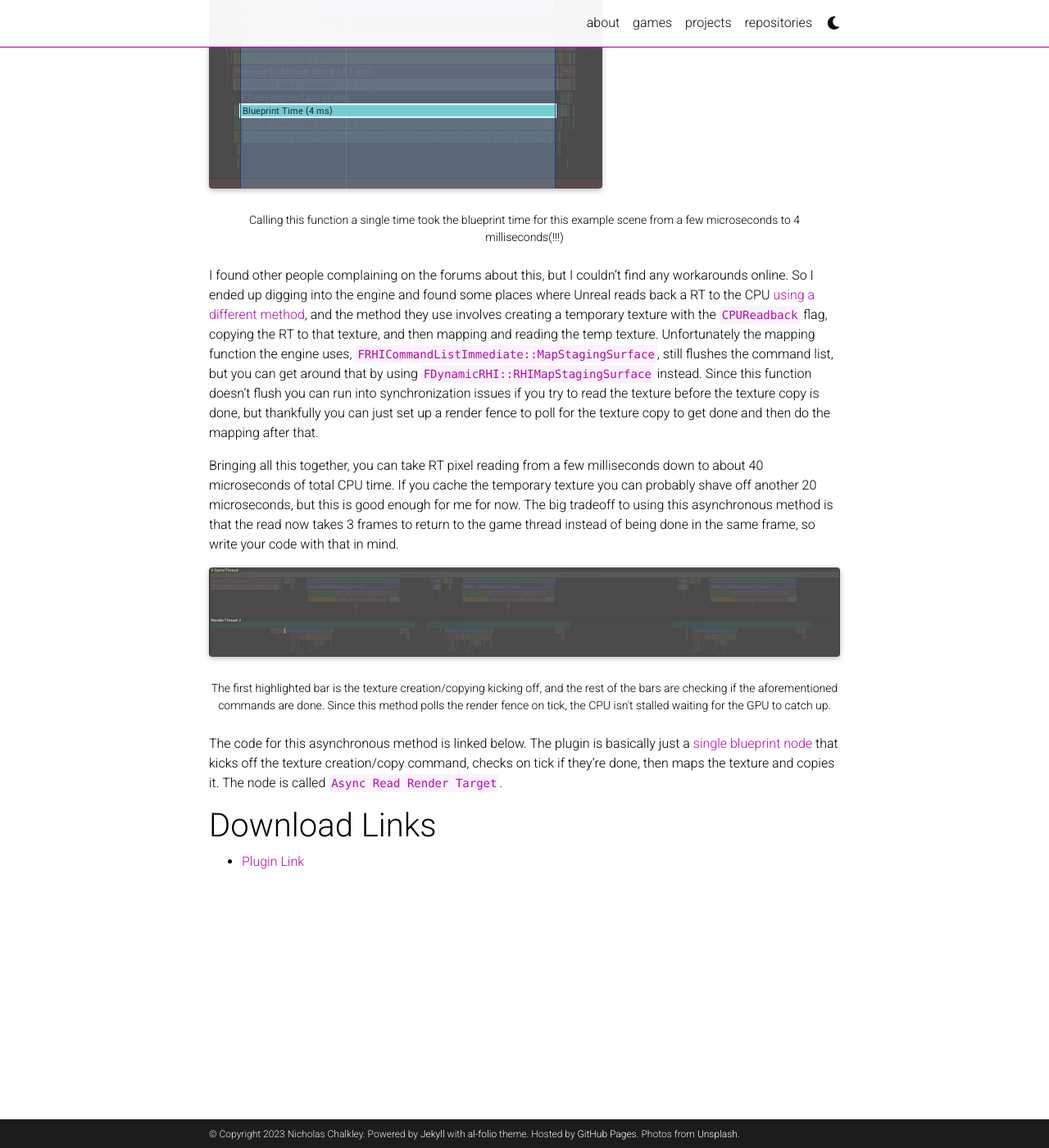
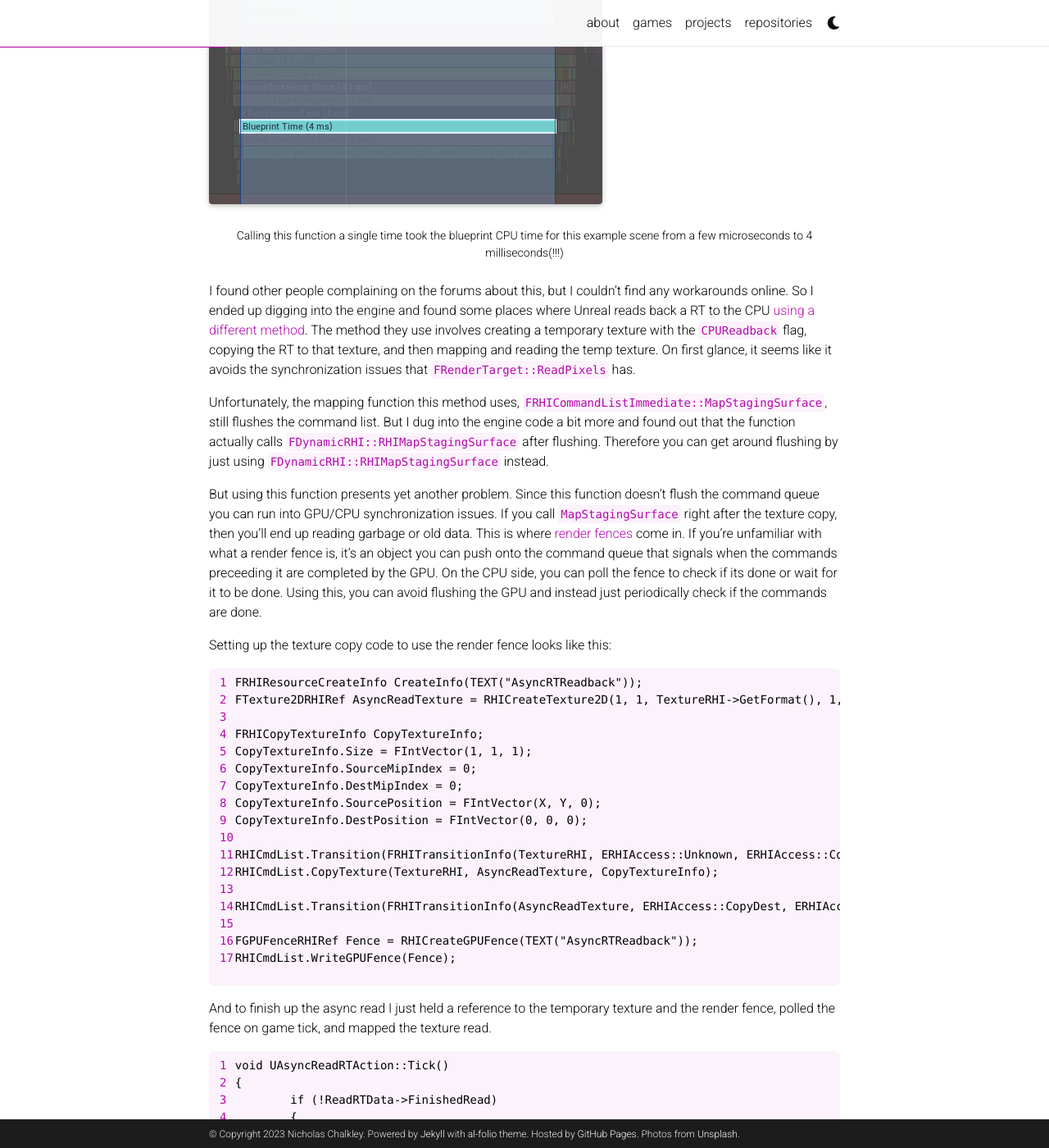
Before and after one commit to nicholas477/nicholas477.github.io, a Jekyll site: the page built from _projects/4_reading-rt.md, in a window 1280 px wide and 1400 px high, scrolled down 303 px. Shown: the whole window at 82% size. Built offline with Jekyll 4.4.1, drawn with Linux system fonts in a browser that asks for light colours; full-size pictures stand in for the smaller copies a plugin makes; comment, search, counter and statistics services are not loaded; a style sheet for code colours, icons or effects is not loaded; some of the changed text lies outside the part shown.

Commit message:
Rewrote a bit of the RT article

```diff
--- a/_projects/4_reading-rt.md
+++ b/_projects/4_reading-rt.md
@@ -1,7 +1,7 @@
 ---
 layout: page
-title: Asynchronously Reading RTs Using Fences
-description: FRHICommandListImmediate::ImmediateFlush slowwwwwwwww
+title: Asynchronously Reading Render Targets Using Fences
+description:
 img:
 importance: 0
 category: 2023
@@ -15,12 +15,71 @@ category: 2023
     </div>
 </div>
 <div class="caption">
-    Calling this function a single time took the blueprint time for this example scene from a few microseconds to 4 milliseconds(!!!)
+    Calling this function a single time took the blueprint CPU time for this example scene from a few microseconds to 4 milliseconds(!!!)
 </div>
 
-I found other people complaining on the forums about this, but I couldn't find any workarounds online. So I ended up digging into the engine and found some places where Unreal reads back a RT to the CPU [using a different method](https://github.com/EpicGames/UnrealEngine/blob/5ccd1d8b91c944d275d04395a037636837de2c56/Engine/Plugins/Experimental/GPULightmass/Source/GPULightmass/Private/Scene/Scene.cpp#L1733), and the method they use involves creating a temporary texture with the `CPUReadback` flag, copying the RT to that texture, and then mapping and reading the temp texture. Unfortunately the mapping function the engine uses, `FRHICommandListImmediate::MapStagingSurface`, still flushes the command list, but you can get around that by using `FDynamicRHI::RHIMapStagingSurface` instead. Since this function doesn't flush you can run into synchronization issues if you try to read the texture before the texture copy is done, but thankfully you can just set up a render fence to poll for the texture copy to get done and then do the mapping after that.
+I found other people complaining on the forums about this, but I couldn't find any workarounds online. So I ended up digging into the engine and found some places where Unreal reads back a RT to the CPU [using a different method](https://github.com/EpicGames/UnrealEngine/blob/5ccd1d8b91c944d275d04395a037636837de2c56/Engine/Plugins/Experimental/GPULightmass/Source/GPULightmass/Private/Scene/Scene.cpp#L1733). The method they use involves creating a temporary texture with the `CPUReadback` flag, copying the RT to that texture, and then mapping and reading the temp texture. On first glance, it seems like it avoids the synchronization issues that `FRenderTarget::ReadPixels` has.
 
-Bringing all this together, you can take RT pixel reading from a few milliseconds down to about 40 microseconds of total CPU time. If you cache the temporary texture you can probably shave off another 20 microseconds, but this is good enough for me for now. The big tradeoff to using this asynchronous method is that the read now takes 3 frames to return to the game thread instead of being done in the same frame, so write your code with that in mind.
+Unfortunately, the mapping function this method uses, `FRHICommandListImmediate::MapStagingSurface`, still flushes the command list. But I dug into the engine code a bit more and found out that the function actually calls `FDynamicRHI::RHIMapStagingSurface` after flushing. Therefore you can get around flushing by just using `FDynamicRHI::RHIMapStagingSurface` instead.
+
+But using this function presents yet another problem. Since this function doesn't flush the command queue you can run into GPU/CPU synchronization issues. If you call `MapStagingSurface` right after the texture copy, then you'll end up reading garbage or old data. This is where [render fences](https://learn.microsoft.com/en-us/windows/win32/api/d3d12/nn-d3d12-id3d12fence) come in. If you're unfamiliar with what a render fence is, it's an object you can push onto the command queue that signals when the commands preceeding it are completed by the GPU. On the CPU side, you can poll the fence to check if its done or wait for it to be done. Using this, you can avoid flushing the GPU and instead just periodically check if the commands are done.
+
+Setting up the texture copy code to use the render fence looks like this:
+
+{% highlight c++ linenos %}
+FRHIResourceCreateInfo CreateInfo(TEXT("AsyncRTReadback"));
+FTexture2DRHIRef AsyncReadTexture = RHICreateTexture2D(1, 1, TextureRHI->GetFormat(), 1, 1, TexCreate_CPUReadback, ERHIAccess::CopyDest, CreateInfo);
+
+FRHICopyTextureInfo CopyTextureInfo;
+CopyTextureInfo.Size = FIntVector(1, 1, 1);
+CopyTextureInfo.SourceMipIndex = 0;
+CopyTextureInfo.DestMipIndex = 0;
+CopyTextureInfo.SourcePosition = FIntVector(X, Y, 0);
+CopyTextureInfo.DestPosition = FIntVector(0, 0, 0);
+
+RHICmdList.Transition(FRHITransitionInfo(TextureRHI, ERHIAccess::Unknown, ERHIAccess::CopySrc));
+RHICmdList.CopyTexture(TextureRHI, AsyncReadTexture, CopyTextureInfo);
+
+RHICmdList.Transition(FRHITransitionInfo(AsyncReadTexture, ERHIAccess::CopyDest, ERHIAccess::CopySrc));
+
+FGPUFenceRHIRef Fence = RHICreateGPUFence(TEXT("AsyncRTReadback"));
+RHICmdList.WriteGPUFence(Fence);
+{% endhighlight %}
+
+And to finish up the async read I just held a reference to the temporary texture and the render fence, polled the fence on game tick, and mapped the texture read.
+
+{% highlight c++ linenos %}
+void UAsyncReadRTAction::Tick()
+{
+	if (!ReadRTData->FinishedRead)
+	{
+        ENQUEUE_RENDER_COMMAND(FReadRTAsync)([WeakThis = TWeakObjectPtr<UAsyncReadRTAction>(this), ReadData = ReadRTData](FRHICommandListImmediate& RHICmdList)
+		{
+			// Return if we haven't finished the texture create and copy commands
+			if (!ReadData->TextureFence.IsValid() || !ReadData->TextureFence->Poll())
+			{
+				return;
+			}
+
+			void* OutputBuffer = NULL;
+			int32 Width; int32 Height;
+			GDynamicRHI->RHIMapStagingSurface(ReadData->Texture, ReadData->TextureFence, OutputBuffer, Width, Height, RHICmdList.GetGPUMask().ToIndex());
+			{
+				ReadPixel(Width, Height, OutputBuffer, ReadData->Texture->GetFormat(), ReadData->PixelColor);
+			}
+			RHICmdList.UnmapStagingSurface(ReadData->Texture);
+			ReadData->FinishedRead = true;
+		});
+	}
+	else
+	{
+		OnReadRenderTarget.Broadcast(ReadRTData->PixelColor);
+		SetReadyToDestroy();
+	}
+}
+{% endhighlight %}
+
+Bringing all this together, you can take RT pixel reading from a few milliseconds down to about 40 microseconds of total CPU time. If you cache the temporary texture instead of creating it every read you can probably shave off another 20 microseconds, but this is good enough for me. The big tradeoff to using this asynchronous method is that the read now takes 3 frames to complete instead of being done in the same frame, so write your code with that in mind.
 
 <div class="row justify-content-sm-center">
     <div class="col-sm mt-3 mt-md-0">
```
